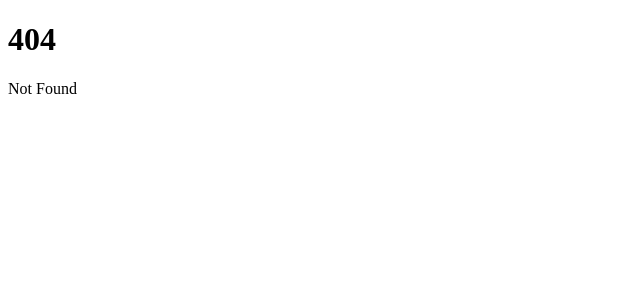
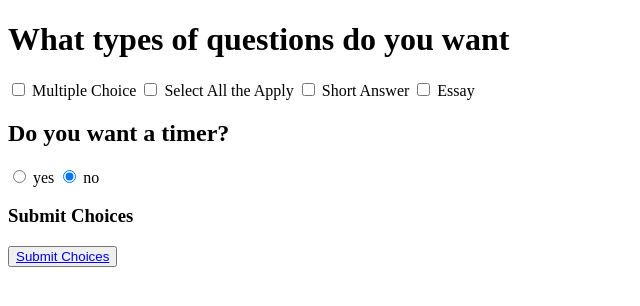
Before and after one commit to shourikb/Note.AI, a SvelteKit app in the folder note-ai-frontend/: page /question-types in a window 1280 px wide. Before the commit this address had no page. Shown: the top 306 px of the page, without its empty margins (0-640 px from the left). Built offline with nearby package versions, Linux system fonts and the light colour scheme.

Commit message:
added question types page for selecting questions

```diff
--- /dev/null
+++ b/note-ai-frontend/src/routes/question-types/+page.svelte
@@ -0,0 +1,54 @@
+<script>
+    let multipleChoice = false;
+    let selectAll = false;
+    let shortAnswer = false;
+    let essay = false;
+    let timer = false;
+</script>
+
+<h1> What types of questions do you want </h1>
+<label>
+	<input type="checkbox" bind:checked={multipleChoice} />
+    Multiple Choice
+	<input type="checkbox" bind:checked={selectAll} />
+    Select All the Apply
+	<input type="checkbox" bind:checked={shortAnswer} />
+    Short Answer
+	<input type="checkbox" bind:checked={essay} />
+    Essay
+</label>
+<label>
+    <h2> Do you want a timer? </h2>
+    <input type="radio" bind:group={timer} value={true} />
+    yes
+    <input type="radio" bind:group={timer} value={false}/>
+    no
+</label>
+<label>
+    <h3>Submit Choices</h3>
+    <a href="/exam"><button disabled={!multipleChoice && selectAll && essay && timer}> <a href="/exam"> Submit Choices</button>
+</label>
+
+{#if selectAll}
+	<p>We unfortunately do not support this functionality at this time</p>
+    {:else}
+    <p></p>
+{/if}
+
+{#if shortAnswer}
+	<p>We unfortunately do not support this functionality at this time</p>
+    {:else}
+    <p></p>
+{/if}
+
+{#if essay}
+	<p>We unfortunately do not support this functionality at this time</p>
+    {:else}
+    <p></p>
+{/if}
+
+{#if timer}
+	<p>We unfortunately do not support this functionality at this time</p>
+    {:else}
+    <p></p>
+{/if}
```
